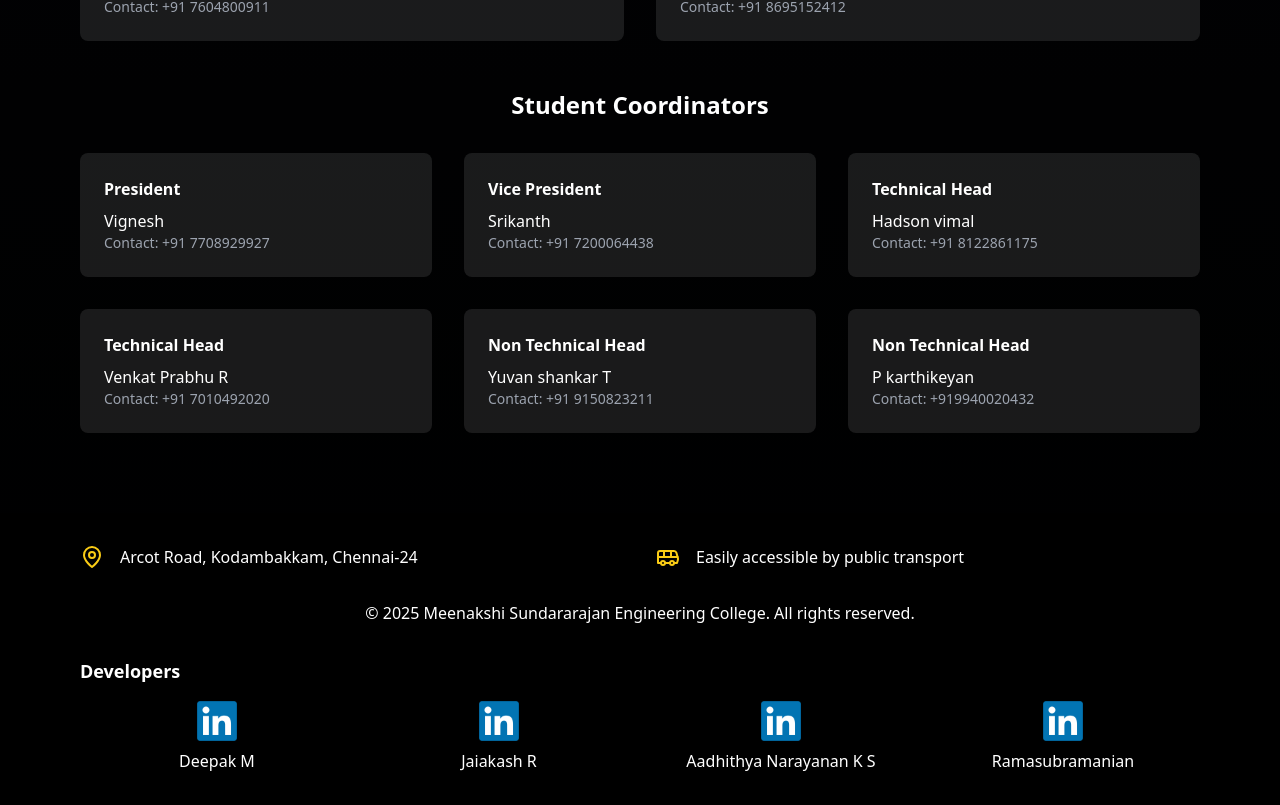
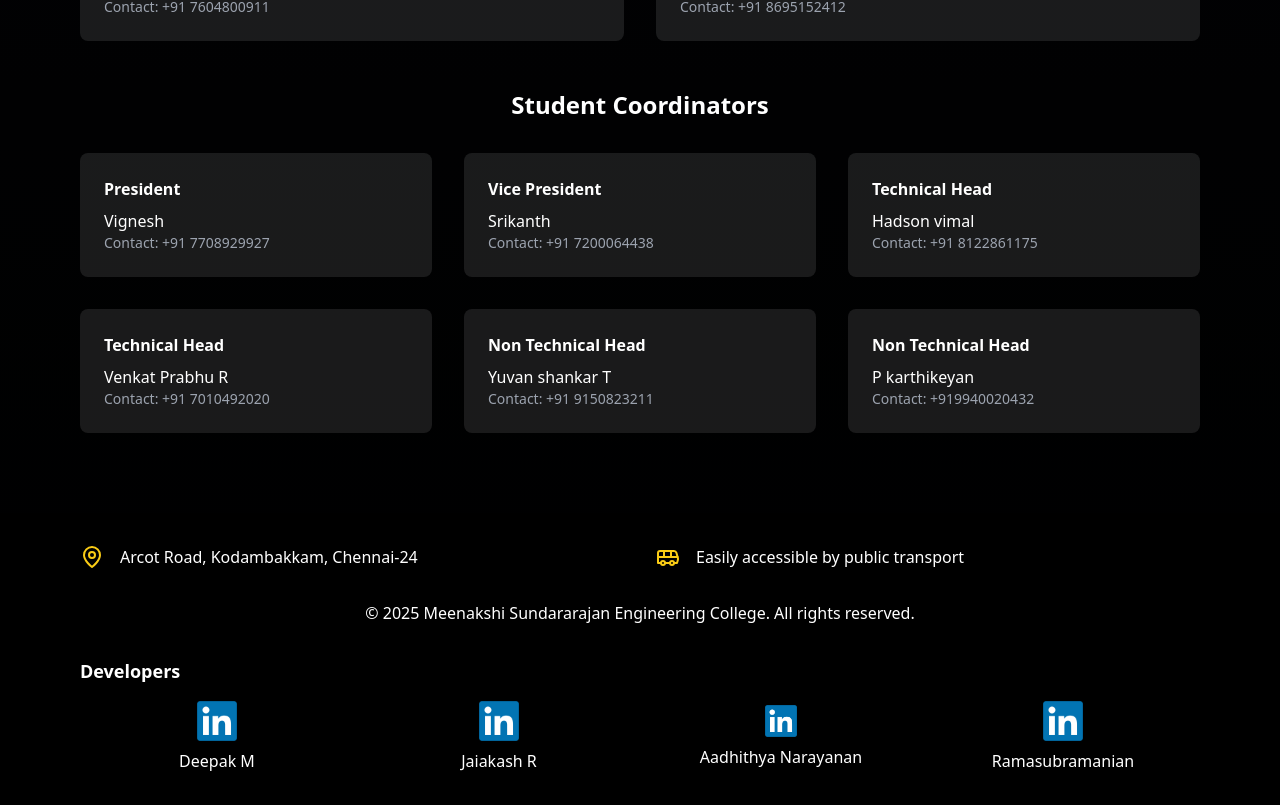
Before and after one commit to deepakmadhan7/yantra2k25, a React (Vite) app: page / in a window 1280 px wide. Shown: the part 4872-5677 px from the top of the page. Built offline with nearby package versions, Linux system fonts and the light colour scheme.

Commit message:
Update App.tsx

```diff
--- a/src/App.tsx
+++ b/src/App.tsx
@@ -636,8 +636,8 @@ function App() {
       <span className="text-center">Jaiakash R</span>
     </a>
     <a href="https://www.linkedin.com/in/aadhithya-narayanan-k-s-29a3a5344" target="_blank" className="flex flex-col items-center space-y-2">
-      <img src="l.png" alt="Aadhithya Narayanan K S - LinkedIn" className="h-10 w-10" />
-      <span className="text-center">Aadhithya Narayanan K S</span>
+      <img src="l.png" alt="Aadhithya Narayanan K S - LinkedIn" className="h-8 w-8" />
+      <span className="text-center">Aadhithya Narayanan </span>
     </a>
     <a href="https://www.linkedin.com/in/your-profile" target="_blank" className="flex flex-col items-center space-y-2">
       <img src="l.png" alt="Ramasubramanian - LinkedIn" className="h-10 w-10" />
```
